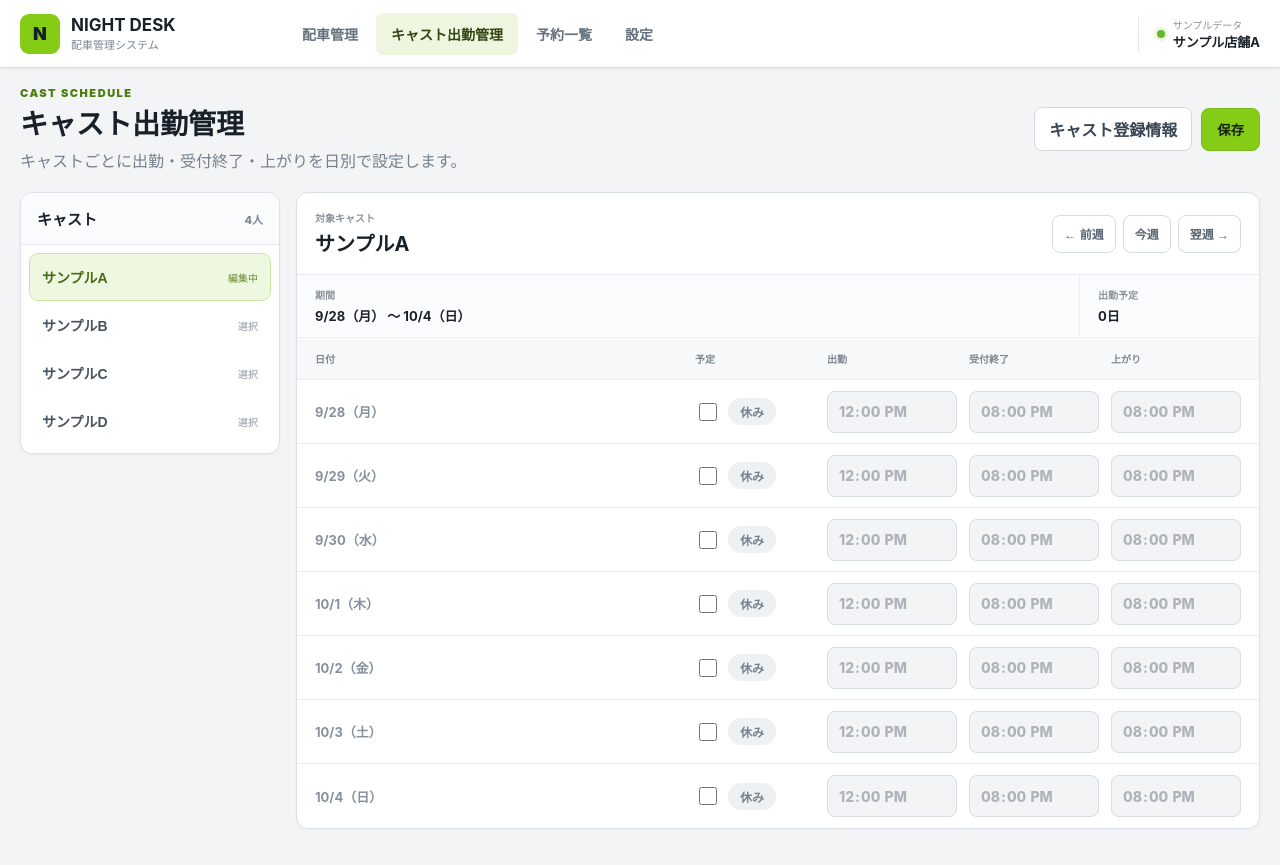
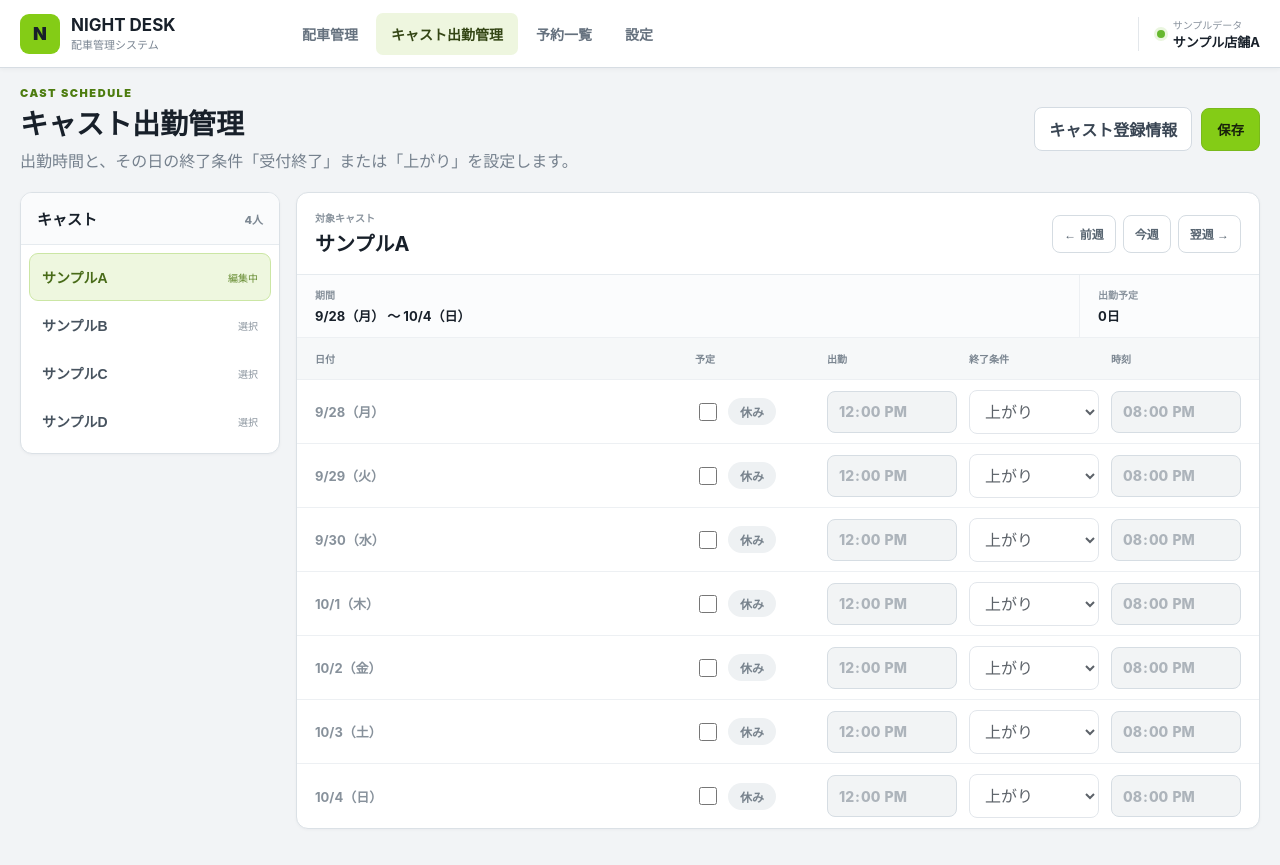
Before and after one commit to admozisan-design/night-desk, a Next.js app: page /casts in a window 1280 px wide. Built offline with nearby package versions, Linux system fonts and the light colour scheme.

Commit message:
Use one cast shift end condition

```diff
--- a/app/casts/page.tsx
+++ b/app/casts/page.tsx
@@ -4,7 +4,7 @@ import Link from "next/link";
 import { useEffect, useMemo, useState } from "react";
 import { casts as defaultCasts, defaultStoreSettings } from "@/lib/mock-data";
 import { loadCasts, loadStoreSettings, saveCasts } from "@/lib/storage";
-import type { Cast, CastShift } from "@/lib/types";
+import type { Cast, CastShift, CastShiftEndType } from "@/lib/types";
 
 const dayNames = ["日","月","火","水","木","金","土"];
 
@@ -58,12 +58,12 @@ export default function CastSchedulePage(){
     for(const date of weekDates){
       const existing=selected.schedule?.find(item=>item.date===date);
       next[date]=existing
-        ? {...existing,receptionEnd:existing.receptionEnd ?? existing.end}
+        ? existing
         : {
             date,
             start:selected.shiftStart ?? storeSettings.openTime,
-            receptionEnd:selected.shiftEnd ?? storeSettings.closeTime,
-            end:selected.shiftEnd ?? storeSettings.closeTime,
+            endType:"leave",
+            endTime:selected.shiftEnd ?? storeSettings.closeTime,
             working:false
           };
     }
@@ -96,7 +96,7 @@ export default function CastSchedulePage(){
       <div>
         <p className="eyebrow">CAST SCHEDULE</p>
         <h1>キャスト出勤管理</h1>
-        <p>キャストごとに出勤・受付終了・上がりを日別で設定します。</p>
+        <p>出勤時間と、その日の終了条件「受付終了」または「上がり」を設定します。</p>
       </div>
       <div className="castScheduleHeaderActions">
         {saved && <span className="saveToast">保存しました</span>}
@@ -145,7 +145,7 @@ export default function CastSchedulePage(){
 
         <div className="castScheduleTable">
           <div className="castScheduleRow castScheduleTableHead">
-            <span>日付</span><span>予定</span><span>出勤</span><span>受付終了</span><span>上がり</span>
+            <span>日付</span><span>予定</span><span>出勤</span><span>終了条件</span><span>時刻</span>
           </div>
           {weekDates.map(date=>{
             const shift=drafts[date];
@@ -157,8 +157,15 @@ export default function CastSchedulePage(){
                 <span>{shift.working?"出勤":"休み"}</span>
               </label>
               <input type="time" value={shift.start} disabled={!shift.working} onChange={e=>updateShift(date,{start:e.target.value})}/>
-              <input type="time" value={shift.receptionEnd} disabled={!shift.working} onChange={e=>updateShift(date,{receptionEnd:e.target.value})}/>
-              <input type="time" value={shift.end} disabled={!shift.working} onChange={e=>updateShift(date,{end:e.target.value})}/>
+              <select
+                value={shift.endType}
+                disabled={!shift.working}
+                onChange={e=>updateShift(date,{endType:e.target.value as CastShiftEndType})}
+              >
+                <option value="reception">受付終了</option>
+                <option value="leave">上がり</option>
+              </select>
+              <input type="time" value={shift.endTime} disabled={!shift.working} onChange={e=>updateShift(date,{endTime:e.target.value})}/>
             </div>
           })}
         </div>
```
